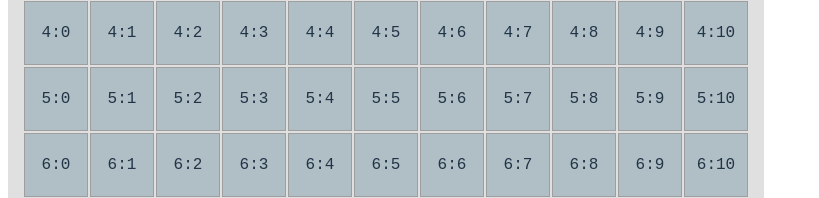
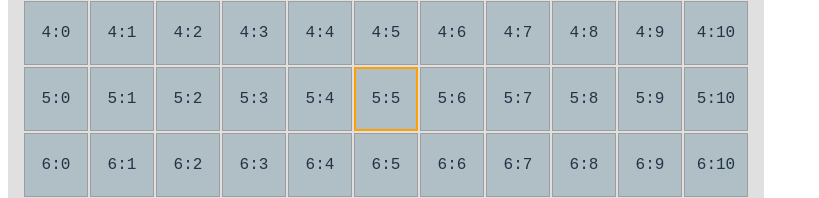
Before and after one commit to trudoholic/alpha-cen-ts, a React (Vite) app: page / in a window 1280 px wide. Shown: the part 287-485 px from the top of the page, without its empty margins (0-819 px from the left). Built offline with nearby package versions, Linux system fonts and the light colour scheme.

Commit message:
WorldMap 2

```diff
--- a/src/components/world/MapCell.tsx
+++ b/src/components/world/MapCell.tsx
@@ -1,8 +1,8 @@
 import {amber, blueGrey, grey} from "../colors"
-import {cellX, cellY, gapX} from "./mapConstants"
+import {cellX, cellY, gapX, gapY} from "./mapConstants"
 
 const MapCell = (props) => {
-  const {row, col, active, small} = props
+  const {row, col, id, active, small} = props
   const b = small? 4: active? 2: 1
 
   return (
@@ -12,13 +12,13 @@ const MapCell = (props) => {
         border: b + "px solid " + (active? amber[700]: grey[500]),
         boxSizing: "border-box",
         position: "absolute",
-        top: 0,
+        top: ((cellY + gapY) * row) + "px",
         left: ((cellX + gapX) * col) + "px",
         width: cellX + "px", height: cellY + "px",
         display: "flex", alignItems: "center", justifyContent: "center",
         fontFamily: "monospace, monospace",
       }}
-      title={`${row}:${col}`}
+      title={`${id}`}
     >
       {`${row}:${col}`}
     </div>
--- a/src/components/world/MapGrid.tsx
+++ b/src/components/world/MapGrid.tsx
@@ -1,5 +1,5 @@
-import {ROWS, range} from "./mapConstants"
-import MapRow from "./MapRow"
+import {ROWS, COLS, range} from "./mapConstants"
+import MapCell from "./MapCell"
 
 const MapGrid = (props) => {
   const {xGrid, yGrid} = props
@@ -9,13 +9,20 @@ const MapGrid = (props) => {
       position: "absolute",
       top: yGrid + "px", left: xGrid + "px",
     }}>
-      {range(ROWS).map((p, row) => (
-        <MapRow
-          key={row}
-          row={row}
-          active={false}
-        />
-      ))}
+      {
+        range(ROWS).map((p, row) => (
+          range(COLS).map((_, col) => (
+            <MapCell
+              key={COLS * row + col}
+              id={COLS * row + col}
+              col={col}
+              row={row}
+              active={~~(ROWS/2) === row && ~~(COLS/2) === col}
+              small={false}
+            />
+          ))
+        ))
+      }
     </div>
   )
 }
--- a/src/components/world/MapRow.tsx
+++ /dev/null
@@ -1,26 +0,0 @@
-import {COLS, cellY, gapY, range} from "./mapConstants"
-import MapCell from "./MapCell"
-
-const MapRow = (props) => {
-  const {row, active} = props
-
-  return (
-    <div style={{
-      position: "absolute",
-      top: ((cellY + gapY) * row) + "px", left: 0,
-    }}>
-      {range(COLS).map((_, col) => (
-        <MapCell
-          key={col}
-          col={col}
-          row={row}
-          pCell={'='}
-          active={active}
-          small={false}
-        />
-      ))}
-    </div>
-  )
-}
-
-export default MapRow
--- a/src/components/world/WorldMap.tsx
+++ b/src/components/world/WorldMap.tsx
@@ -7,7 +7,8 @@ const WorldMap = () => {
       backgroundColor: grey[300],
       position: "absolute",
       // zIndex: 52,
-      top: "8px", left: "8px", width: "756px", height: "756px",
+      top: "8px", left: "8px",
+      width: "756px", height: "756px",
       //------------------------------
       // minWidth: divWidth,
       // padding: "1rem",
```
